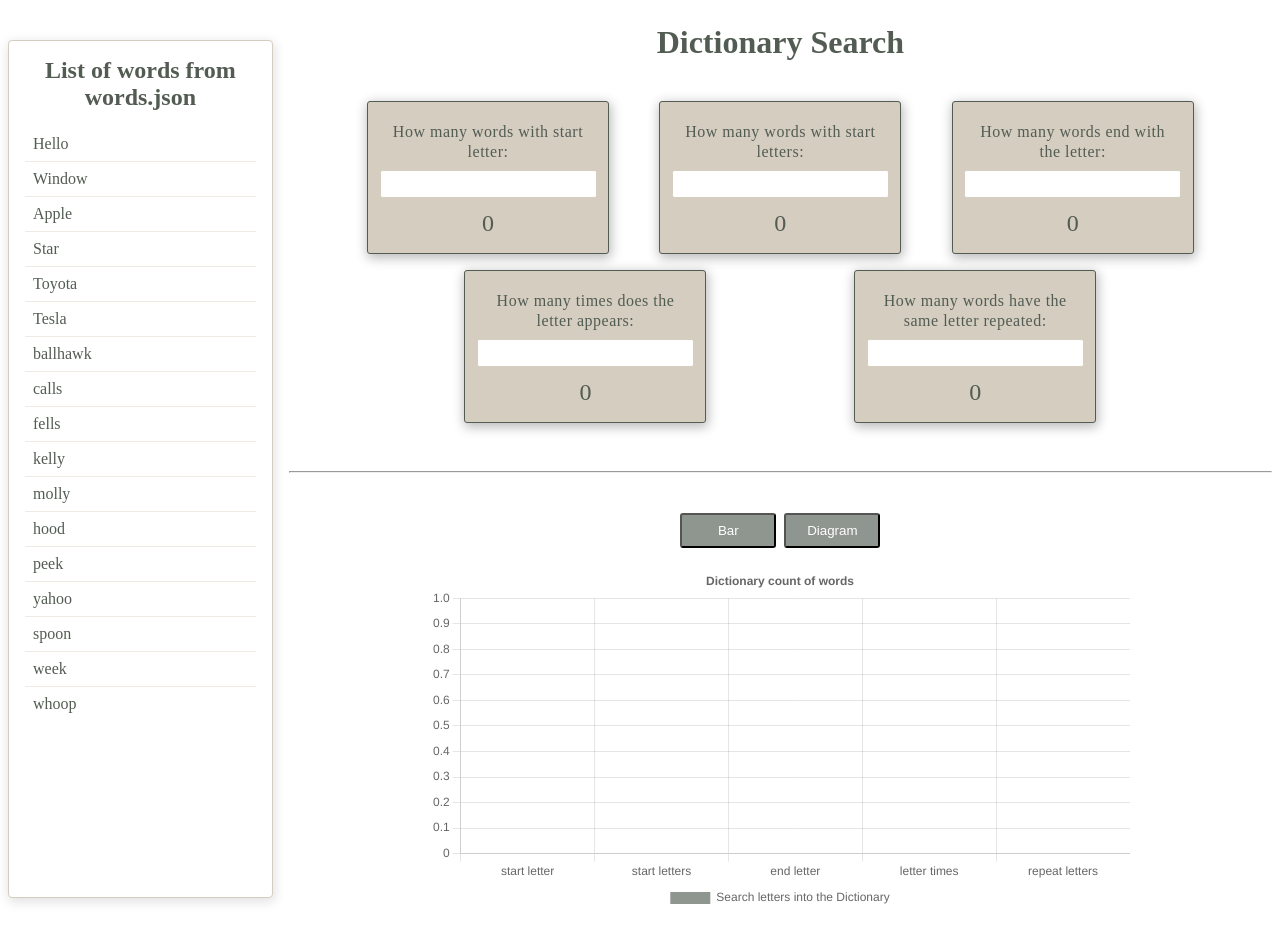
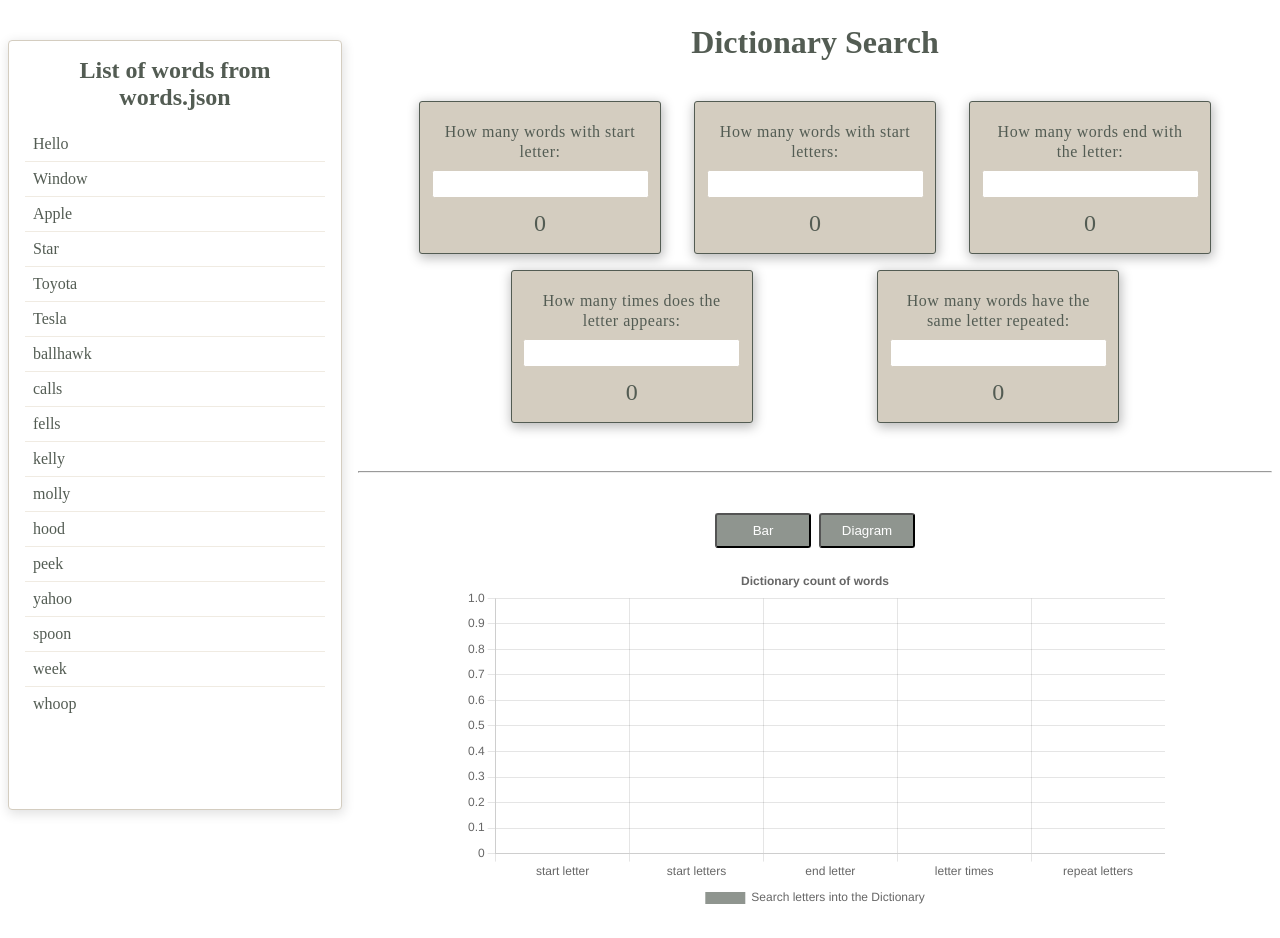
Before and after one commit to OShpikovskaia/queries-dictionary, a React (Create React App) app: page / in a window 1280 px wide. Built offline with nearby package versions, Linux system fonts and the light colour scheme.

Commit message:
fix Height WordList after switch beetwen chart's view

```diff
--- a/src/components/FilterDictionary.tsx
+++ b/src/components/FilterDictionary.tsx
@@ -9,12 +9,21 @@ import WordsList from './WordsList';
 
 const Layout = styled.div`
     display: flex;
+    align-items: flex-start;
     column-gap: 1rem;
+    min-height: calc(100vh - 2rem);
 
     @media (max-width: 960px) {
         flex-direction: column;
+        align-items: stretch;
+        min-height: auto;
     }
-`
+`;
+
+const RightColumn = styled.div`
+    flex: 1 1 0;
+    min-width: 0;
+`;
 const Title = styled.h1`
     margin: 0;
     padding: 1rem 0 0;
@@ -66,6 +75,8 @@ const Counter = styled.span`
 `;
 
 const ChartContainer = styled.div`
+    width: 100%;
+
     @media (max-width: 650px) {
         position: fixed;
         height: 20rem;
@@ -112,7 +123,7 @@ const FilterDictionary: React.FC = () => {
 
     return <Layout>
         <WordsList />
-        <div>
+        <RightColumn>
             <Title>Dictionary Search</Title>
             <Container>
                 <InputWrapper>
@@ -183,7 +194,7 @@ const FilterDictionary: React.FC = () => {
                     )}
                 </Observer>
             </ChartContainer>
-        </div>
+        </RightColumn>
     </Layout>
 }
 
--- a/src/components/WordsList.tsx
+++ b/src/components/WordsList.tsx
@@ -5,14 +5,25 @@ import { Word } from '../store/Types';
 
 const Container = styled.section`
     margin: 2rem auto;
-    max-width: 600px;
+    max-width: 300px;
     min-width: 190px;
+    width: 100%;
     padding: 1rem;
     border: 1px solid #d4cdc0;
     border-radius: 4px;
     background-color: #fff;
     -webkit-box-shadow: 1px 3px 12px 1px rgba(0,0,0,0.12);
     box-shadow: 1px 3px 12px 1px rgba(0,0,0,0.12);
+    height: calc(100vh - 4rem);
+    overflow-y: auto;
+    display: flex;
+    flex-direction: column;
+
+    @media (max-width: 960px) {
+        height: auto;
+        max-height: none;
+        overflow-y: visible;
+    }
 `;
 
 const Title = styled.h2`
```
Also changed, not shown: 1 other file (tests, documents, lock files or other folders).
